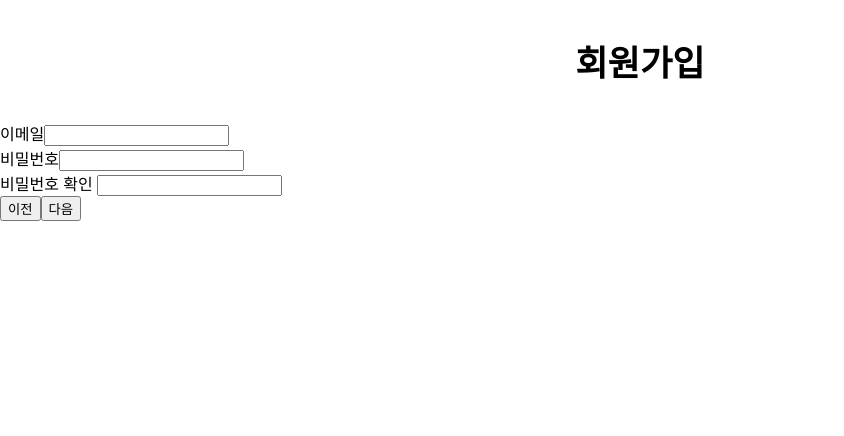
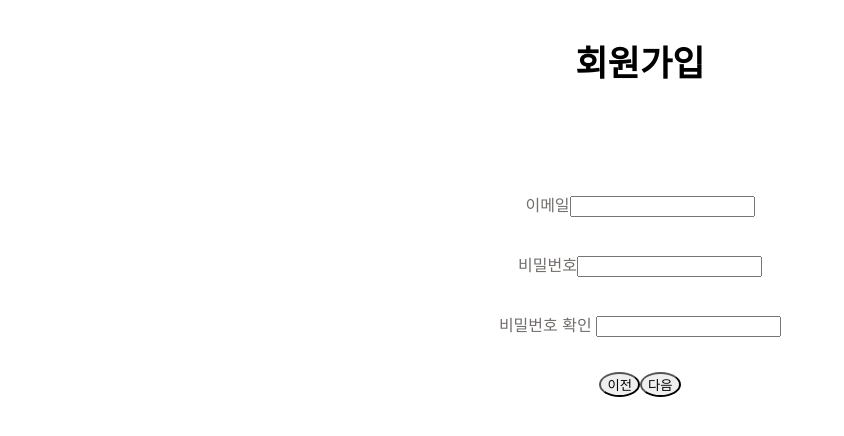
Before and after one commit to SKHU-Capstone-Design/Frontend, a React (Vite) app: page /user/save in a window 1280 px wide. Shown: the top 436 px of the page, without its empty margins (0-844 px from the left). Built offline with nearby package versions, Linux system fonts and the light colour scheme.

Commit message:
styles : figma re design

```diff
--- a/src/Styles/Signup.less
+++ b/src/Styles/Signup.less
@@ -2,4 +2,22 @@
     font-size: 2.2em;
     text-align: center;
     font-weight: bold;
+    margin-bottom: 3em;
 }
+
+.signupwrap{
+    text-align: center;
+}
+
+.form-container{
+    color: #716E6C;
+}
+
+.input-container{
+    margin-bottom: 2.2em;
+
+}
+
+.button-container button{
+    border-radius: 100%;
+}
```
Also changed, not shown: FigmaDesign/figma_design.png (added), FigmaDesign/figma_re_design.png (added).
